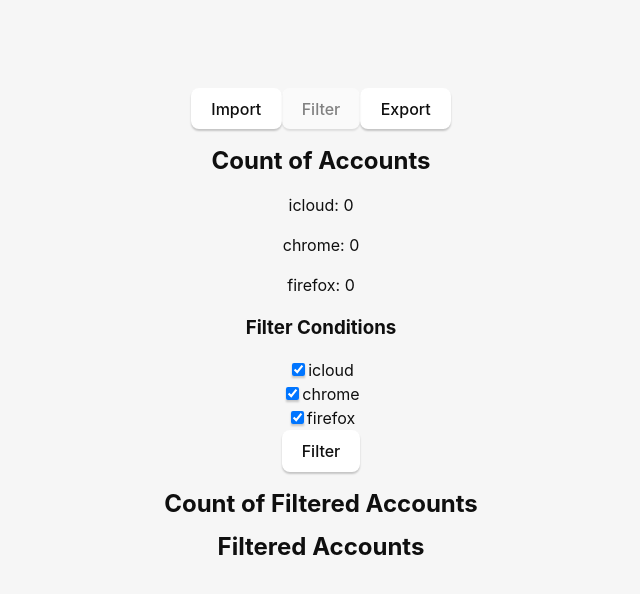
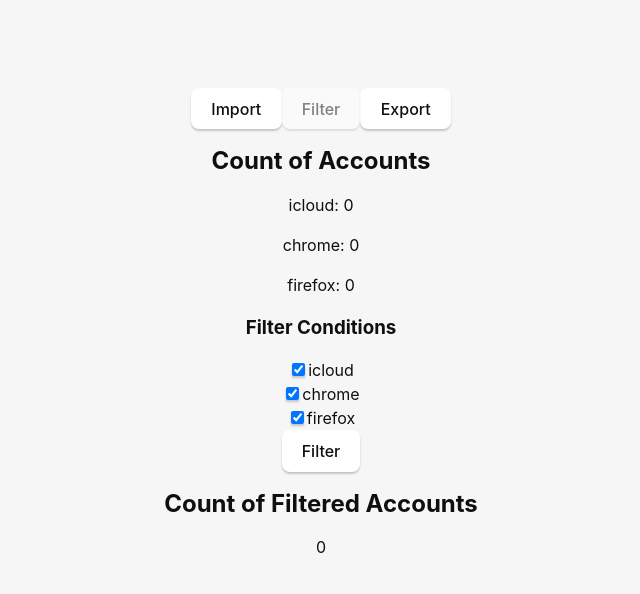
Before and after one commit to BaseW/account-manager, a Next.js app: page / in a window 1280 px wide. Both pictures are taken after a click on the button "Filter". Shown: the top 594 px of the page, without its empty margins (319-959 px from the left). Built offline with nearby package versions, Linux system fonts and the light colour scheme.

Commit message:
remove all accounts

```diff
--- a/src/components/molecules/FilteredAccountCount/filtered-account-count.component.tsx
+++ b/src/components/molecules/FilteredAccountCount/filtered-account-count.component.tsx
@@ -7,8 +7,7 @@ export const FilteredAccountCount = ({
 }): JSX.Element => (
   <div>
     <h2>Count of Filtered Accounts</h2>
-    {accountMap !== null &&
-      Object.keys(accountMap).length > 0 &&
-      Object.keys(accountMap).length}
+    {accountMap !== null && Object.keys(accountMap).length}
+    {accountMap === null && 0}
   </div>
 );
--- a/src/components/templates/AccountFilterer/account-filterer.component.tsx
+++ b/src/components/templates/AccountFilterer/account-filterer.component.tsx
@@ -58,32 +58,6 @@ export const AccountFilterer = ({
       </div>
       {/* print key count of accountMap */}
       <FilteredAccountCount accountMap={accountMap} />
-      {/* print url list and AccountPartial indented each url from accountMap */}
-      <div>
-        <h2>Filtered Accounts</h2>
-        {accountMap !== null &&
-          Object.keys(accountMap).length > 0 &&
-          Object.keys(accountMap).map((url) => {
-            return (
-              <div key={url}>
-                <p>{url}</p>
-                <div>
-                  {accountMap[url].map((accountPartial) => {
-                    return (
-                      <div
-                        key={
-                          url + accountPartial.username + accountPartial.source
-                        }
-                      >
-                        <p>{accountPartial.username}</p>
-                      </div>
-                    );
-                  })}
-                </div>
-              </div>
-            );
-          })}
-      </div>
     </div>
   );
 };
```
